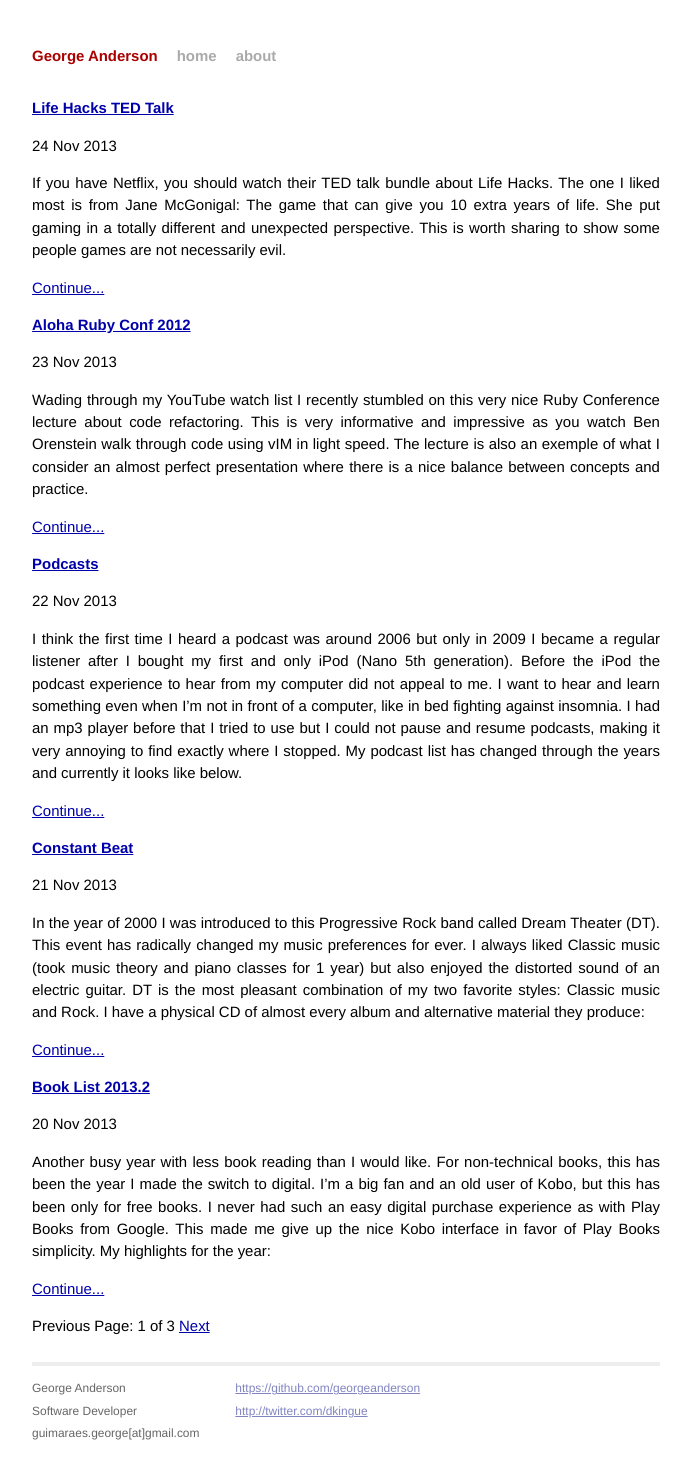
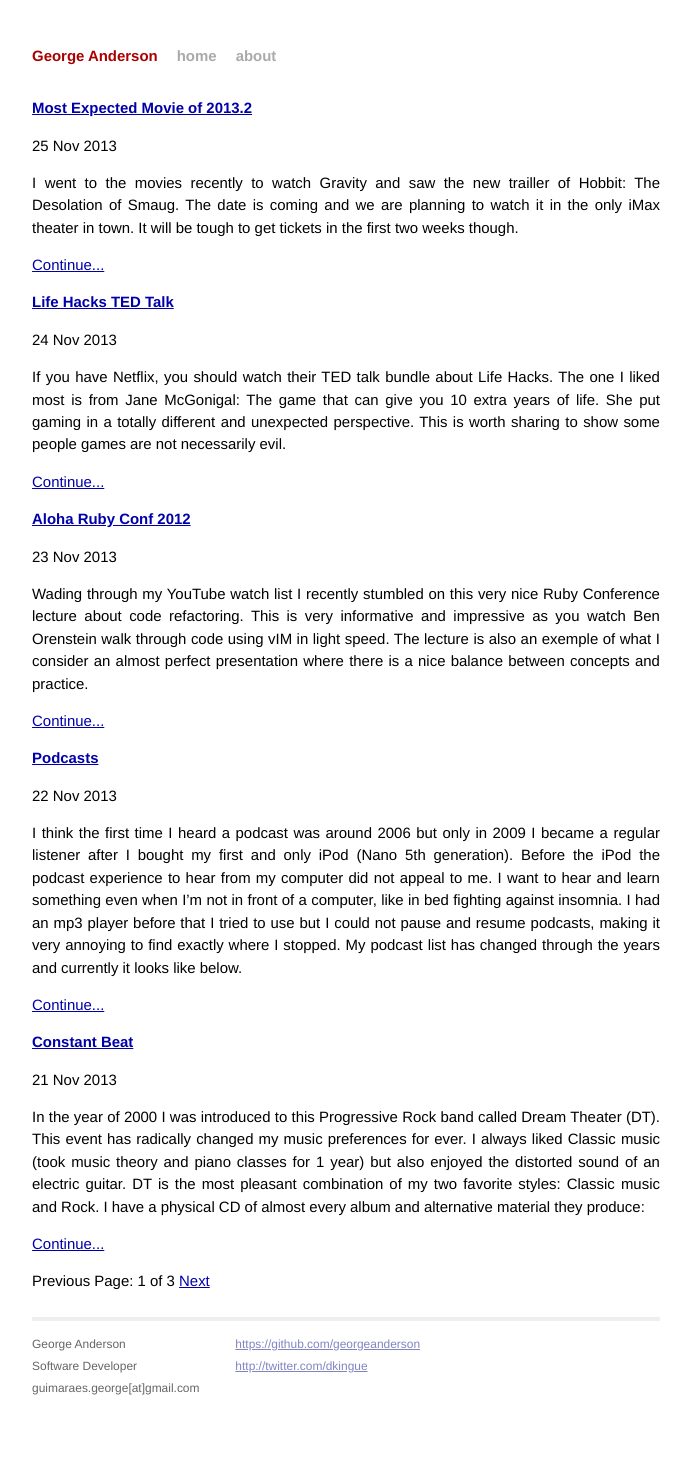
Before and after one commit to georgeanderson/georgeanderson.github.io, a Jekyll site: the page built from index.html, in a window 1280 px wide. Shown: the whole page, without its empty margins (294-985 px from the left). Built offline with Jekyll 4.4.1, drawn with Linux system fonts in a browser that asks for light colours; the list of posts is cut into pages by our own code; after the commit the page ends 1412 px from its top, so only the background shows below that.

Commit message:
Most Expected Movie of 2013.2 post

```diff
--- /dev/null
+++ b/_posts/2013-11-25-most-expected-movie-2013.md
@@ -0,0 +1,11 @@
+---
+layout: post
+title:  "Most Expected Movie of 2013.2"
+date:   2013-11-25 7:35:18
+categories: post
+tags: about movie
+---
+
+I went to the movies recently to watch Gravity and saw the new trailler of Hobbit\: The Desolation of Smaug. The date is coming and we are planning to watch it in the only iMax theater in town. It will be tough to get tickets in the first two weeks though.
+
+Unfortunately my 17 months son is too old to wath it with us. I hope epics like LOTR and Hobbit can still be epics for him.
--- a/about.html
+++ b/about.html
@@ -26,7 +26,7 @@ title: George Anderson :About
   <ul>
     <li><a href="/post/2013/11/23/aloha-ruby-2012.html">Lectures</a></li>
     <li><a href="/post/2013/11/24/life-hack-ted.html">TED Talks</a></li>
-    <li>Movies</li>
+    <li><a href="/post/2013/11/25/most-expected-movie-2013.html">Movies</a></li>
   </ul>
   <h2>Coding:</h2>
   <ul>
```
